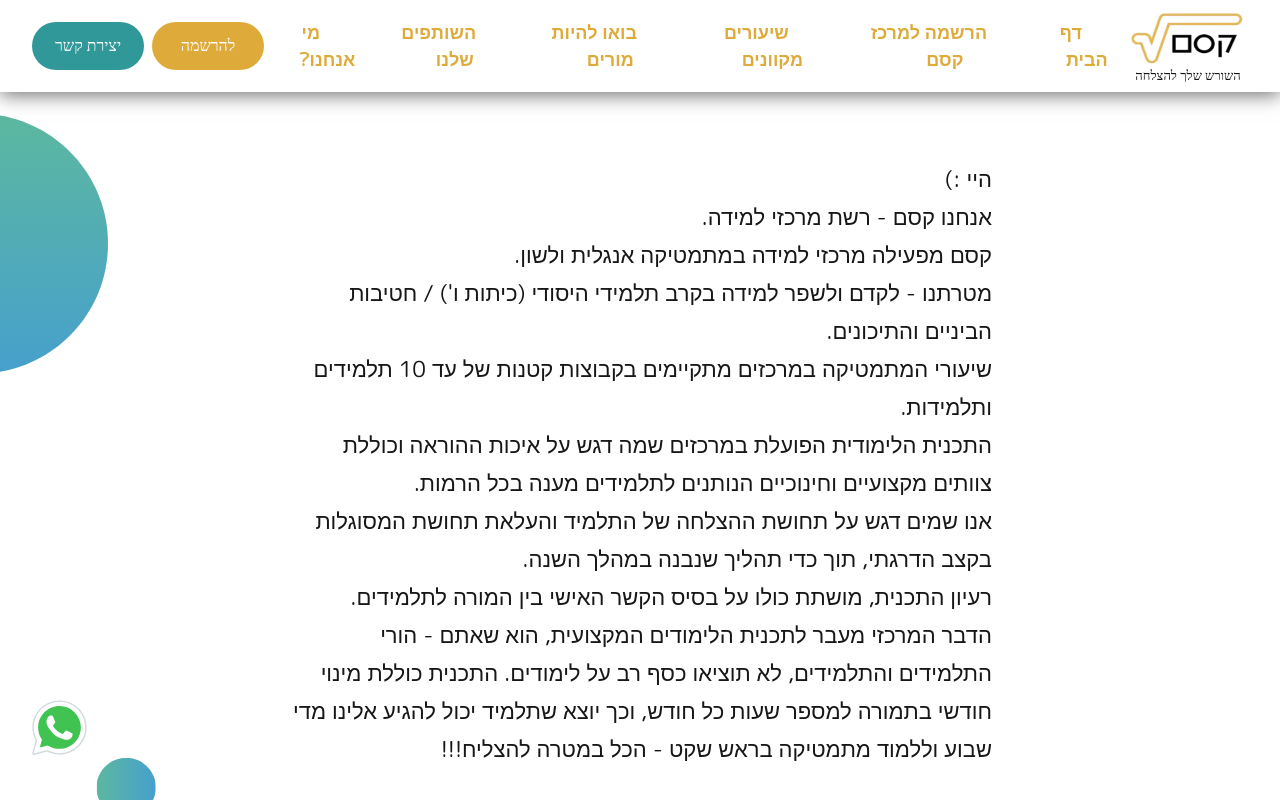
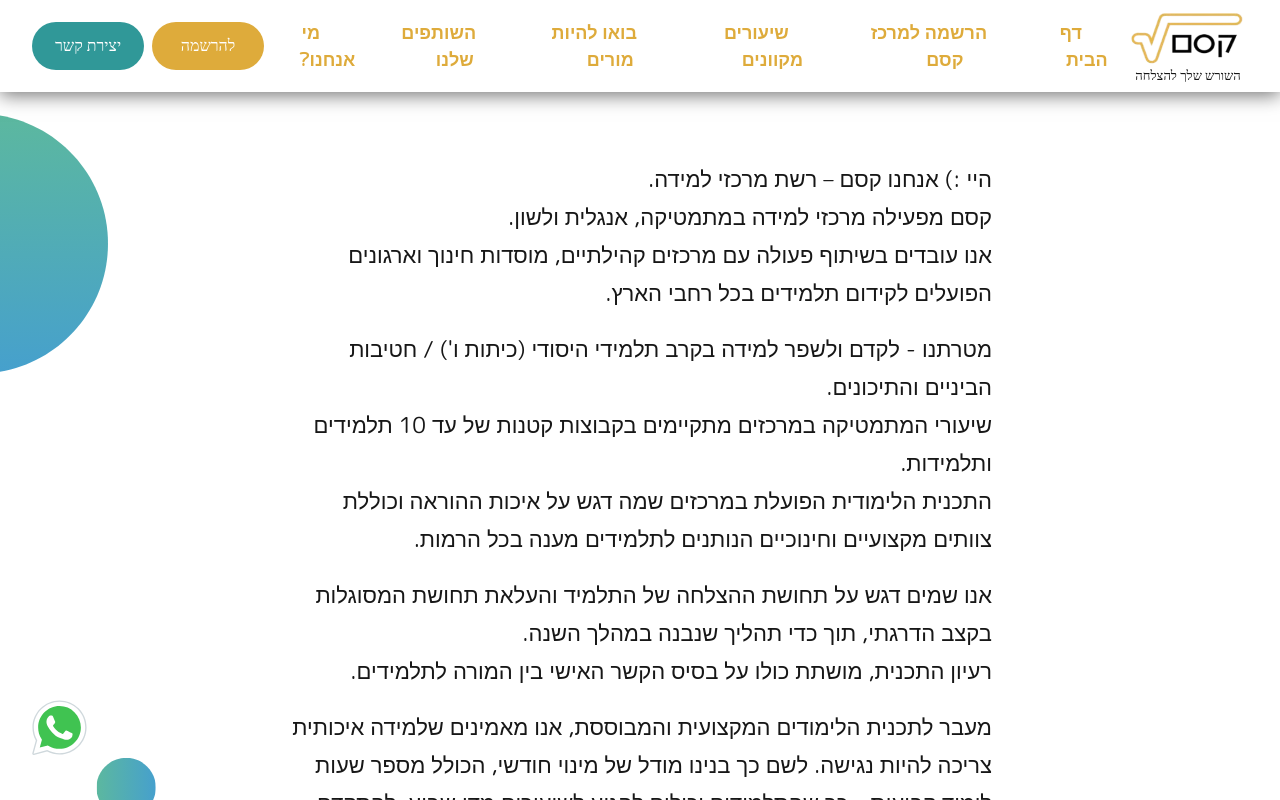
Before and after one commit to TamarLaufer/kesem, a Next.js app: page /about-us in a window 1280 px wide. Shown: the top 800 px of the page. Built offline with nearby package versions, Linux system fonts and the light colour scheme; a web font is replaced by a local one.

Commit message:
change text aboutUs

```diff
--- a/src/components/about-us/AboutUs.tsx
+++ b/src/components/about-us/AboutUs.tsx
@@ -1,4 +1,5 @@
 "use client";
+import React from "react";
 import {
   AboutUsContainer,
   AboutUsText,
@@ -17,14 +18,37 @@ const imagesList = [
 
 export default function AboutUs() {
   const text = STRINGS.ABOUT_US_PAGE.ABOUT_TEXT;
+  function renderTextWithBreaks(text: string) {
+    return text
+      .split("\n")
+      .map((line, idx) =>
+        line === "" ? (
+          <br key={idx} />
+        ) : (
+          <AboutUsText key={idx}>{line}</AboutUsText>
+        )
+      );
+  }
 
   return (
     <BackgroundWrapper>
       <AboutUsContainer>
         <TextContainer>
-          {text.split("\n").map((line, index) => (
-            <AboutUsText key={index}>{line}</AboutUsText>
-          ))}
+          {/* {paragraphs.map((paragraph, idx) => (
+            <AboutUsText key={idx}>
+              {paragraph.split("\n").map((line, lineIdx, arr) =>
+                lineIdx < arr.length - 1 ? (
+                  <React.Fragment key={lineIdx}>
+                    {line}
+                    <br />
+                  </React.Fragment>
+                ) : (
+                  line
+                )
+              )}
+            </AboutUsText>
+          ))} */}
+          {renderTextWithBreaks(text)}
         </TextContainer>
         <ImagesContainer>
           {imagesList.map((oneImg) => {
--- a/src/strings/common.ts
+++ b/src/strings/common.ts
@@ -48,7 +48,7 @@ export const STRINGS = {
   },
   ABOUT_US_PAGE: {
     ABOUT_TEXT:
-      "היי :)\nאנחנו קסם - רשת מרכזי למידה.\nקסם מפעילה מרכזי למידה במתמטיקה אנגלית ולשון.\n מטרתנו - לקדם ולשפר למידה בקרב תלמידי היסודי (כיתות ו') / חטיבות הביניים והתיכונים.\nשיעורי המתמטיקה במרכזים מתקיימים בקבוצות קטנות של עד 10 תלמידים ותלמידות.\nהתכנית הלימודית הפועלת במרכזים שמה דגש על איכות ההוראה וכוללת צוותים מקצועיים וחינוכיים הנותנים לתלמידים מענה בכל הרמות.\nאנו שמים דגש על תחושת ההצלחה של התלמיד והעלאת תחושת המסוגלות בקצב הדרגתי, תוך כדי תהליך שנבנה במהלך השנה.\nרעיון התכנית, מושתת כולו על בסיס הקשר האישי בין המורה לתלמידים.\nהדבר המרכזי מעבר לתכנית הלימודים המקצועית, הוא שאתם - הורי התלמידים והתלמידים, לא תוציאו כסף רב על לימודים. התכנית כוללת מינוי חודשי בתמורה למספר שעות כל חודש, וכך יוצא שתלמיד יכול להגיע אלינו מדי שבוע וללמוד מתמטיקה בראש שקט - הכל במטרה להצליח!!!",
+      "היי :) אנחנו קסם – רשת מרכזי למידה.\n קסם מפעילה מרכזי למידה במתמטיקה, אנגלית ולשון.\n אנו עובדים בשיתוף פעולה עם מרכזים קהילתיים, מוסדות חינוך וארגונים הפועלים לקידום תלמידים בכל רחבי הארץ.\n\n מטרתנו - לקדם ולשפר למידה בקרב תלמידי היסודי (כיתות ו') / חטיבות הביניים והתיכונים.\n שיעורי המתמטיקה במרכזים מתקיימים בקבוצות קטנות של עד 10 תלמידים ותלמידות.\n התכנית הלימודית הפועלת במרכזים שמה דגש על איכות ההוראה וכוללת צוותים מקצועיים וחינוכיים הנותנים לתלמידים מענה בכל הרמות.\n\n אנו שמים דגש על תחושת ההצלחה של התלמיד והעלאת תחושת המסוגלות בקצב הדרגתי, תוך כדי תהליך שנבנה במהלך השנה.\n רעיון התכנית, מושתת כולו על בסיס הקשר האישי בין המורה לתלמידים.\n\n מעבר לתכנית הלימודים המקצועית והמבוססת, אנו מאמינים שלמידה איכותית צריכה להיות נגישה. לשם כך בנינו מודל של מינוי חודשי, הכולל מספר שעות לימוד קבועות – כך שהתלמידים יכולים להגיע לשיעורים מדי שבוע, להתקדם בקצב שלהם וליהנות מהתמדה ויציבות לאורך השנה – והכול במחיר הוגן וללא הוצאות מיותרות.\n אנחנו כאן כדי לוודא שכל תלמיד שמגיע אלינו יוכל ללמוד בראש שקט, מתוך אמונה בעצמו וביכולת שלו להצליח.\n כי כשיש סביבה תומכת – הקסם כבר קורה מעצמו ;)\n",
   },
   CENTER_DETAIL: "\n\nלפרטים ולקבלת מערכת שעות ניתן לדבר איתנו\n",
   CENTER_HOURS_GSH:
```
